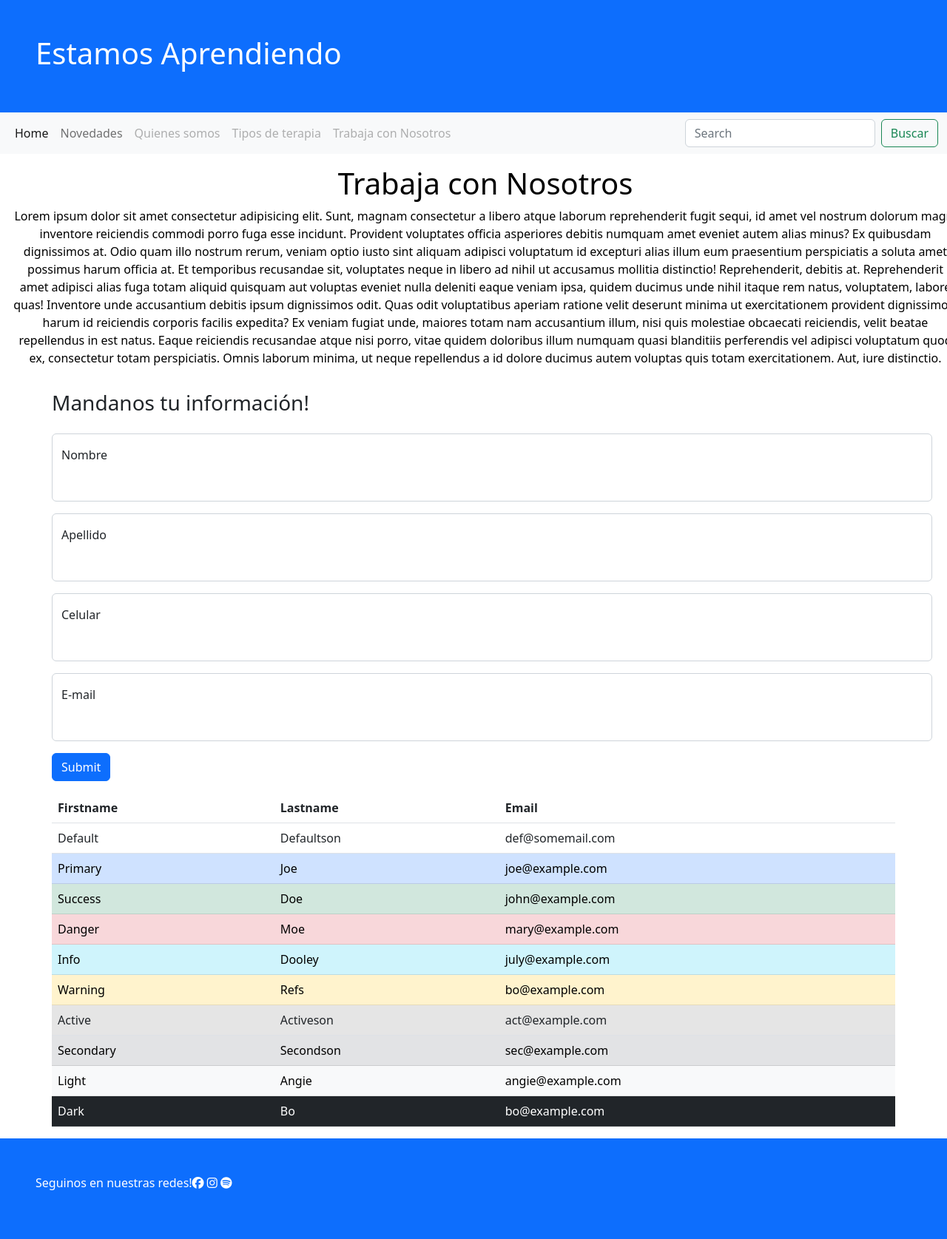
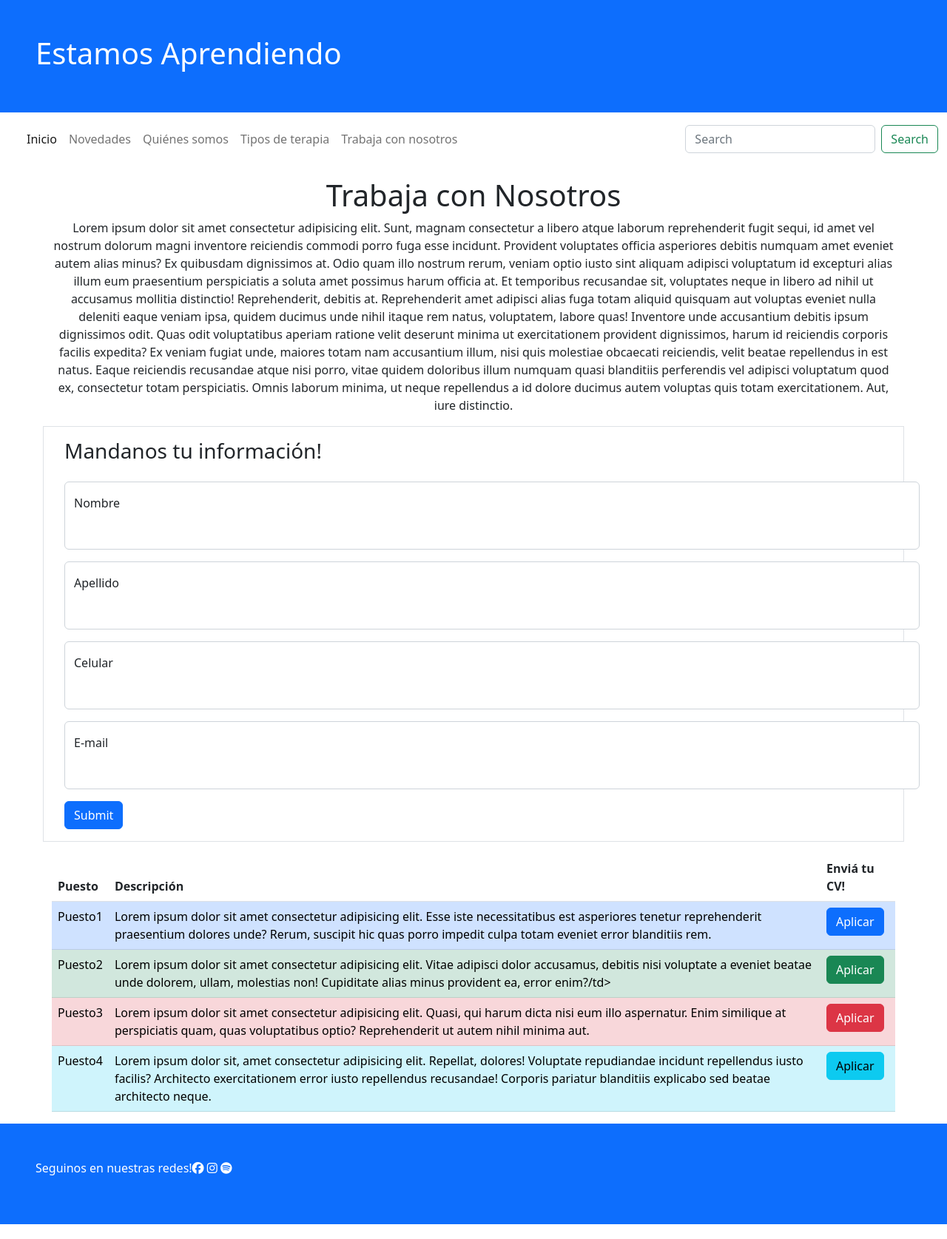
Before and after one commit to mmganancias/Preentrega3-Machuca, a plain HTML site: page pages/TrabajaConNosotros.html in a window 1280 px wide. Shown: the top 1675 px of the page at 74% size. Drawn offline with nearby package versions, Linux system fonts and the light colour scheme; files that its build step writes are made by us from their sources; files whose address does not match are found by name.

Commit message:
actualizacion del proyecto

```diff
--- a/pages/TrabajaConNosotros.html
+++ b/pages/TrabajaConNosotros.html
@@ -16,42 +16,47 @@
     <h1>Estamos Aprendiendo</h1>
  </div>
        <!--navbar-->
-       <div class="container-fluid"></div>
-       <nav class="navbar navbar-expand-lg navbar-light bg-light">
+     <nav class="navbar navbar-expand-lg bg-body-tertiary py-3">
        <div class="container-fluid">
-           <div class="collapse navbar-collapse" id="navbarTogglerDemo01">
+         <a class="navbar-brand" href="#"></a>
+         <button class="navbar-toggler" type="button" data-bs-toggle="collapse" data-bs-target="#navbarSupportedContent" aria-controls="navbarSupportedContent" aria-expanded="false" aria-label="Toggle navigation">
+           <span class="navbar-toggler-icon"></span>
+         </button>
+         <div class="collapse navbar-collapse" id="navbarSupportedContent">
            <ul class="navbar-nav me-auto mb-2 mb-lg-0">
              <li class="nav-item">
-                 <a class="nav-link active" aria-current="page" href="#">Home</a>
+               <a class="nav-link active" aria-current="page" href="#">Inicio</a>
              </li>
              <li class="nav-item">
                <a class="nav-link" href="#">Novedades</a>
              </li>
              <li class="nav-item">
-                 <a class="nav-link disabled" href="#" tabindex="-1" aria-disabled="true">Quienes somos</a>
+               <a class="nav-link" href="#">Quiénes somos</a>
              </li>
              <li class="nav-item">
-                 <a class="nav-link disabled" href="#" tabindex="-1" aria-disabled="true">Tipos de terapia</a>
+               <a class="nav-link" href="#">Tipos de terapia</a>
              </li>
              <li class="nav-item">
-                 <a class="nav-link disabled" href="#" tabindex="-1" aria-disabled="true">Trabaja con Nosotros</a>
+               <a class="nav-link" href="#">Trabaja con nosotros</a>
              </li>
            </ul>
-             <form class="d-flex">
+           <form class="d-flex" role="search">
              <input class="form-control me-2" type="search" placeholder="Search" aria-label="Search">
-               <button class="btn btn-outline-success" type="submit">Buscar</button>
+             <button class="btn btn-outline-success" type="submit">Search</button>
            </form>
          </div>
        </div>
      </nav>
-     </div>
-<section>
-  <div class="container-fluid p-3 text-black text-center">
+
+  <!-- trabaja con nosotros -->
+  <div class="container mb-3 mt-3 text-center">
     <h1>Trabaja con Nosotros</h1>
     <p>Lorem ipsum dolor sit amet consectetur adipisicing elit. Sunt, magnam consectetur a libero atque laborum reprehenderit fugit sequi, id amet vel nostrum dolorum magni inventore reiciendis commodi porro fuga esse incidunt. Provident voluptates officia asperiores debitis numquam amet eveniet autem alias minus? Ex quibusdam dignissimos at. Odio quam illo nostrum rerum, veniam optio iusto sint aliquam adipisci voluptatum id excepturi alias illum eum praesentium perspiciatis a soluta amet possimus harum officia at. Et temporibus recusandae sit, voluptates neque in libero ad nihil ut accusamus mollitia distinctio! Reprehenderit, debitis at. Reprehenderit amet adipisci alias fuga totam aliquid quisquam aut voluptas eveniet nulla deleniti eaque veniam ipsa, quidem ducimus unde nihil itaque rem natus, voluptatem, labore quas! Inventore unde accusantium debitis ipsum dignissimos odit. Quas odit voluptatibus aperiam ratione velit deserunt minima ut exercitationem provident dignissimos, harum id reiciendis corporis facilis expedita? Ex veniam fugiat unde, maiores totam nam accusantium illum, nisi quis molestiae obcaecati reiciendis, velit beatae repellendus in est natus. Eaque reiciendis recusandae atque nisi porro, vitae quidem doloribus illum numquam quasi blanditiis perferendis vel adipisci voluptatum quod ex, consectetur totam perspiciatis. Omnis laborum minima, ut neque repellendus a id dolore ducimus autem voluptas quis totam exercitationem. Aut, iure distinctio.</p>
   </div>
+
+<!-- mandanos tu informacion -->
   <div class="container">
-  <div class="row align-items-center">
+  <div class="row align-items-center p-3 border">
     <h3>Mandanos tu información!</h3>
     <form action="/action_page.php">
       <div class="form-floating mb-3 mt-3">
@@ -82,61 +87,31 @@
   <table class="table">
     <thead>
       <tr>
-        <th>Firstname</th>
-        <th>Lastname</th>
-        <th>Email</th>
+        <th>Puesto</th>
+        <th>Descripción</th>
+        <th>Enviá tu CV!</th>
       </tr>
     </thead>
     <tbody>
-      <tr>
-        <td>Default</td>
-        <td>Defaultson</td>
-        <td>def@somemail.com</td>
-      </tr>
       <tr class="table-primary">
-        <td>Primary</td>
-        <td>Joe</td>
-        <td>joe@example.com</td>
+        <td>Puesto1</td>
+        <td>Lorem ipsum dolor sit amet consectetur adipisicing elit. Esse iste necessitatibus est asperiores tenetur reprehenderit praesentium dolores unde? Rerum, suscipit hic quas porro impedit culpa totam eveniet error blanditiis rem.</td>
+        <td><button type="submit" class="btn btn-primary">Aplicar</button></td>
       </tr>
       <tr class="table-success">
-        <td>Success</td>
-        <td>Doe</td>
-        <td>john@example.com</td>
+        <td>Puesto2</td>
+        <td>Lorem ipsum dolor sit amet consectetur adipisicing elit. Vitae adipisci dolor accusamus, debitis nisi voluptate a eveniet beatae unde dolorem, ullam, molestias non! Cupiditate alias minus provident ea, error enim?/td>
+        <td><button type="submit" class="btn btn-success">Aplicar</button></td>
       </tr>
       <tr class="table-danger">
-        <td>Danger</td>
-        <td>Moe</td>
-        <td>mary@example.com</td>
+        <td>Puesto3</td>
+        <td>Lorem ipsum dolor sit amet consectetur adipisicing elit. Quasi, qui harum dicta nisi eum illo aspernatur. Enim similique at perspiciatis quam, quas voluptatibus optio? Reprehenderit ut autem nihil minima aut.</td>
+        <td><button type="submit" class="btn btn-danger">Aplicar</button></td>
       </tr>
       <tr class="table-info">
-        <td>Info</td>
-        <td>Dooley</td>
-        <td>july@example.com</td>
-      </tr>
-      <tr class="table-warning">
-        <td>Warning</td>
-        <td>Refs</td>
-        <td>bo@example.com</td>
-      </tr>
-      <tr class="table-active">
-        <td>Active</td>
-        <td>Activeson</td>
-        <td>act@example.com</td>
-      </tr>
-      <tr class="table-secondary">
-        <td>Secondary</td>
-        <td>Secondson</td>
-        <td>sec@example.com</td>
-      </tr>
-      <tr class="table-light">
-        <td>Light</td>
-        <td>Angie</td>
-        <td>angie@example.com</td>
-      </tr>
-      <tr class="table-dark">
-        <td>Dark</td>
-        <td>Bo</td>
-        <td>bo@example.com</td>
+        <td>Puesto4</td>
+        <td>Lorem ipsum dolor sit, amet consectetur adipisicing elit. Repellat, dolores! Voluptate repudiandae incidunt repellendus iusto facilis? Architecto exercitationem error iusto repellendus recusandae! Corporis pariatur blanditiis explicabo sed beatae architecto neque.</td>
+        <td><button type="submit" class="btn btn-info">Aplicar</button></td>
       </tr>
     </tbody>
   </table>
```
Also changed, not shown: index.html (+29 -21 lines), pages/Novedades1.html (+12 -9 lines), pages/QuénesSomos.html (+33 -28 lines), pages/TiposDeTerapia.html (+63 -44 lines), imgs/cognitivo.png (deleted), imgs/gestal.png (deleted), imgs/psicoanalisis.png (deleted), imgs/team.png (deleted), 1 other file. Lines whose indentation alone changed are shown as unchanged.
